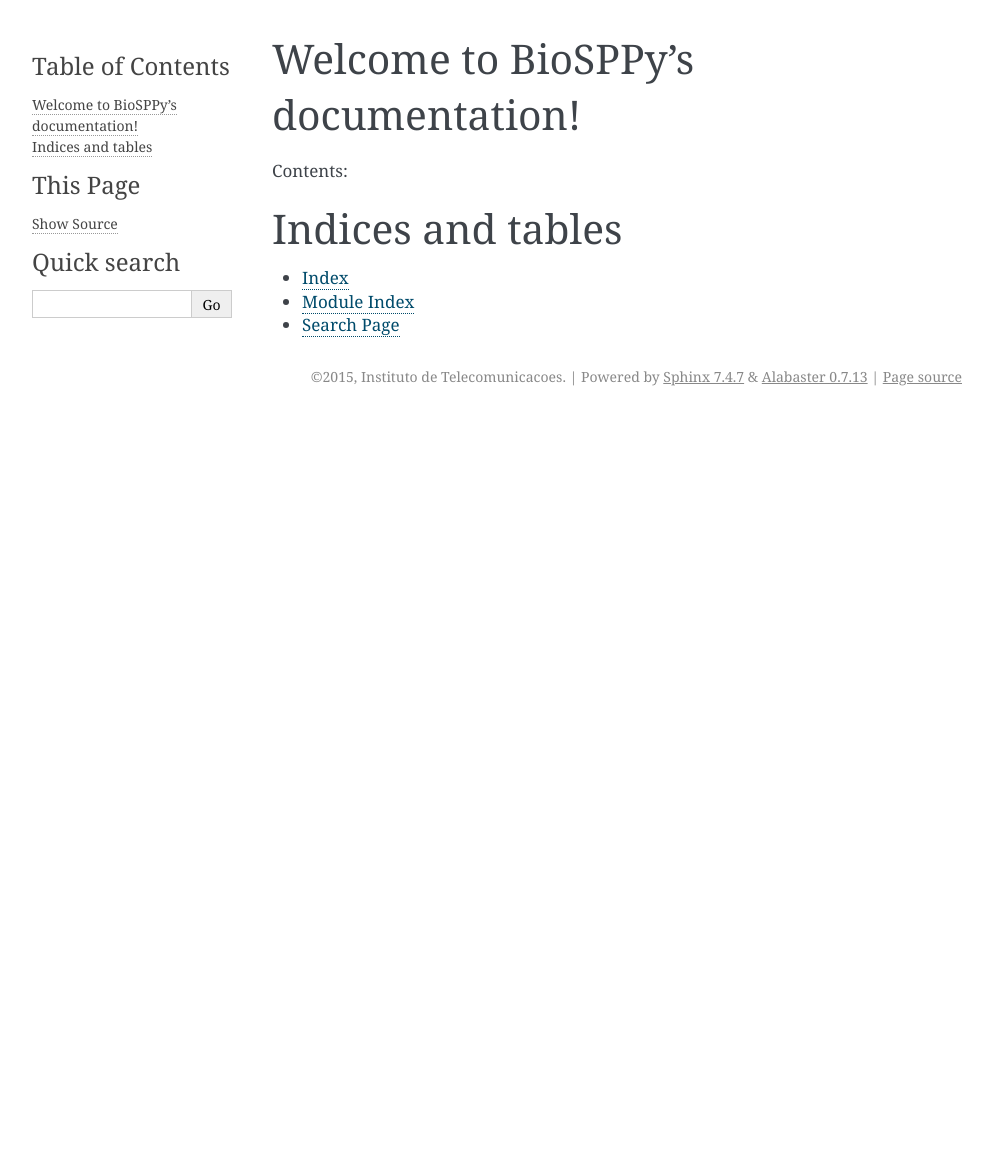
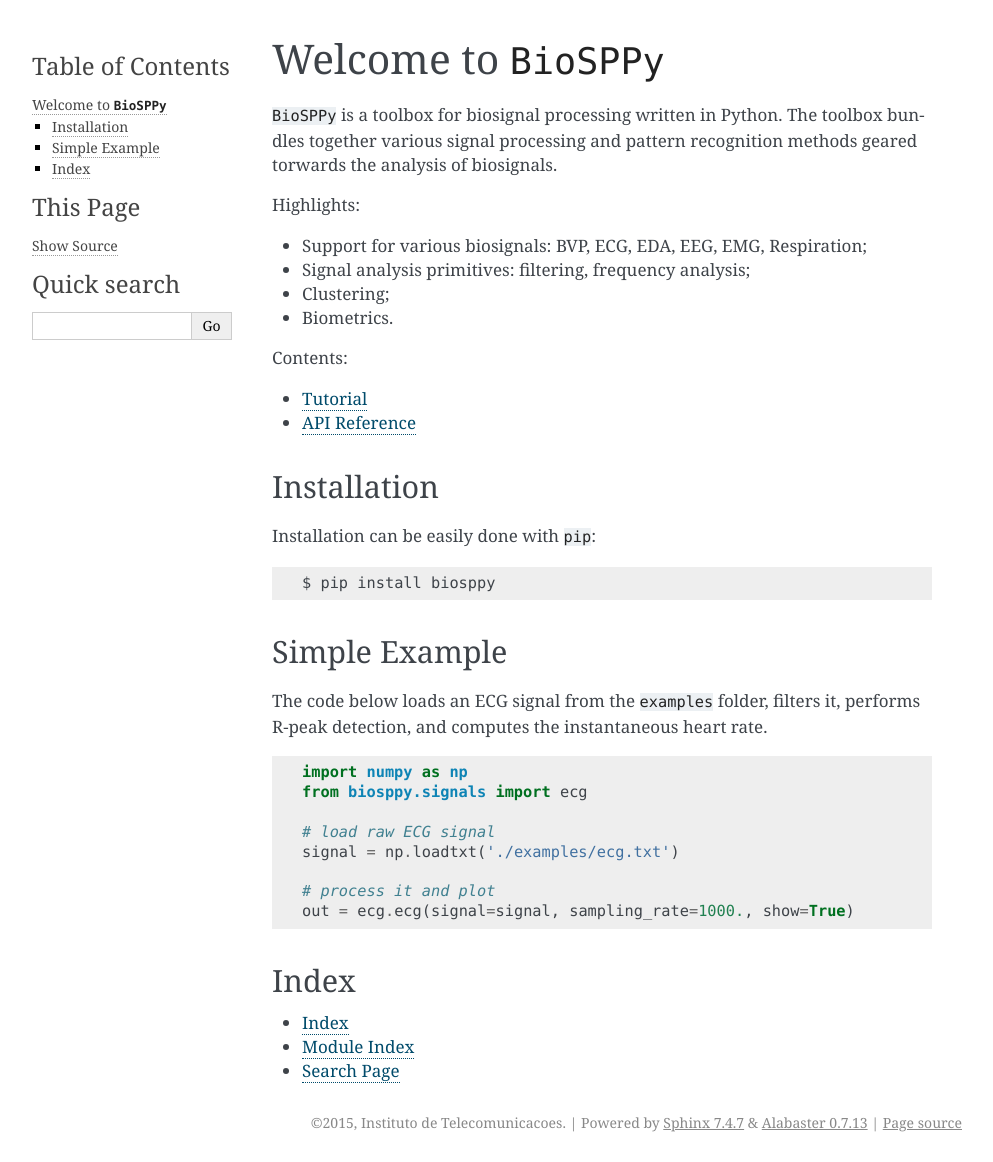
Before and after one commit to PIA-Group/BioSPPy, a Sphinx documentation site: the page built from docs/index.rst, in a window 1280 px wide. Shown: the whole page, without its empty margins (148-1141 px from the left). Built offline with Sphinx 7.4.7, drawn with Linux system fonts in a browser that asks for light colours; before the commit the page ends 900 px from its top, so only the background shows below that.

Commit message:
Initial documentation and docstring tweaks.

```diff
--- a/docs/conf.py
+++ b/docs/conf.py
@@ -33,7 +33,11 @@
     'sphinx.ext.autodoc',
     'sphinx.ext.coverage',
     'sphinx.ext.viewcode',
+    'sphinx.ext.napoleon',
 ]
+
+# Napoleon settings
+napoleon_use_rtype = False
 
 # Add any paths that contain templates here, relative to this directory.
 templates_path = ['_templates']
--- a/docs/index.rst
+++ b/docs/index.rst
@@ -1,20 +1,54 @@
-.. BioSPPy documentation master file, created by
-   sphinx-quickstart on Tue Aug 18 11:33:55 2015.
-   You can adapt this file completely to your liking, but it should at least
-   contain the root `toctree` directive.
+Welcome to ``BioSPPy``
+======================
 
-Welcome to BioSPPy's documentation!
-===================================
+``BioSPPy`` is a toolbox for biosignal processing written in Python.
+The toolbox bundles together various signal processing and pattern
+recognition methods geared torwards the analysis of biosignals.
+
+Highlights:
+
+-  Support for various biosignals: BVP, ECG, EDA, EEG, EMG, Respiration;
+-  Signal analysis primitives: filtering, frequency analysis;
+-  Clustering;
+-  Biometrics.
 
 Contents:
 
 .. toctree::
-   :maxdepth: 2
+   :maxdepth: 1
 
+   tutorial
+   biosppy
 
+Installation
+------------
 
-Indices and tables
-==================
+Installation can be easily done with ``pip``:
+
+.. code:: bash
+
+    $ pip install biosppy
+
+Simple Example
+--------------
+
+The code below loads an ECG signal from the ``examples`` folder, filters
+it, performs R-peak detection, and computes the instantaneous heart
+rate.
+
+.. code:: python
+
+    import numpy as np
+    from biosppy.signals import ecg
+
+    # load raw ECG signal
+    signal = np.loadtxt('./examples/ecg.txt')
+
+    # process it and plot
+    out = ecg.ecg(signal=signal, sampling_rate=1000., show=True)
+
+Index
+-----
 
 * :ref:`genindex`
 * :ref:`modindex`
--- /dev/null
+++ b/docs/tutorial.rst
@@ -0,0 +1,4 @@
+Tutorial
+========
+
+``BioSPPy`` tutorial.
```
Also changed, not shown: docs/biosppy.rst (added, +35 -0 lines), docs/biosppy.signals.rst (added, +42 -0 lines), 10 other files.
